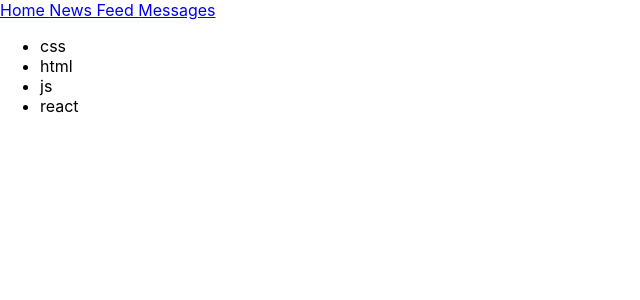
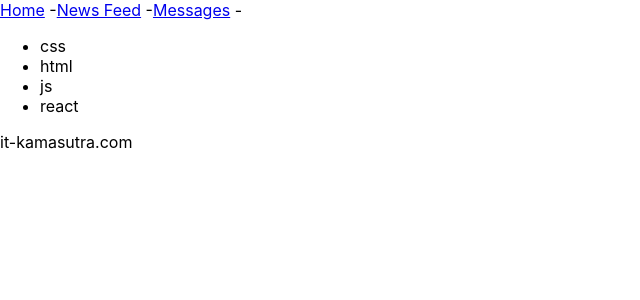
Before and after one commit to nikitastas/social-network-ts, a React (Create React App) app: page / in a window 1280 px wide. Shown: the top 300 px of the page, without its empty margins (0-640 px from the left). Built offline with nearby package versions, Linux system fonts and the light colour scheme.

Commit message:
Add Footer component

```diff
--- a/src/App.tsx
+++ b/src/App.tsx
@@ -1,34 +1,21 @@
 import React from 'react';
 import './App.css';
+import Technologies from './Technologies';
+import Header from './Header';
+import Footer from './Footer';
 
 function App() {
     return (
         <div>
             <Header />
             <Technologies />
+            <Footer />
         </div>
     );
 }
 
-const Technologies = () => {
-    return (
-        <div>
-            <ul>
-                <li>css</li>
-                <li>html</li>
-                <li>js</li>
-                <li>react</li>
-            </ul>
-        </div>
-    )
-}
 
-const Header = () => {
-    return (<div>
-        <a href="#s">Home </a>
-        <a href="#s">News Feed </a>
-        <a href="#s">Messages</a>
-    </div>);
-}
+
+
 
 export default App;
--- /dev/null
+++ b/src/Footer.tsx
@@ -0,0 +1,9 @@
+import React from 'react';
+
+const Footer = () => {
+    return (<div>
+        it-kamasutra.com
+    </div>);
+}
+
+export default Footer;
--- /dev/null
+++ b/src/Header.tsx
@@ -0,0 +1,11 @@
+import React from 'react';
+
+const Header = () => {
+    return (<div>
+        <a href="#s">Home</a> -
+        <a href="#s">News Feed</a> -
+        <a href="#s">Messages</a> -
+    </div>);
+}
+
+export default Header;
--- /dev/null
+++ b/src/Technologies.tsx
@@ -0,0 +1,16 @@
+import React from 'react';
+
+const Technologies = () => {
+    return (
+        <div>
+            <ul>
+                <li>css</li>
+                <li>html</li>
+                <li>js</li>
+                <li>react</li>
+            </ul>
+        </div>
+    )
+}
+
+export default Technologies;
```
